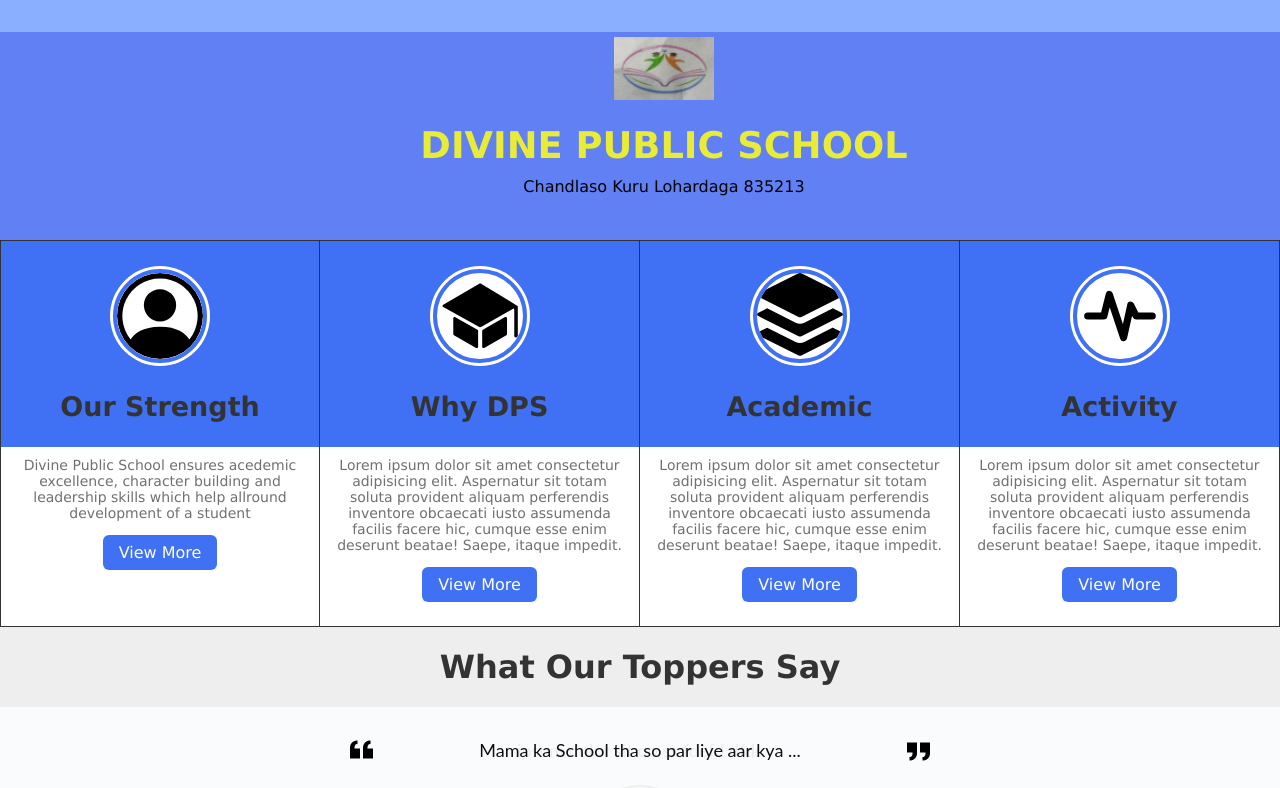
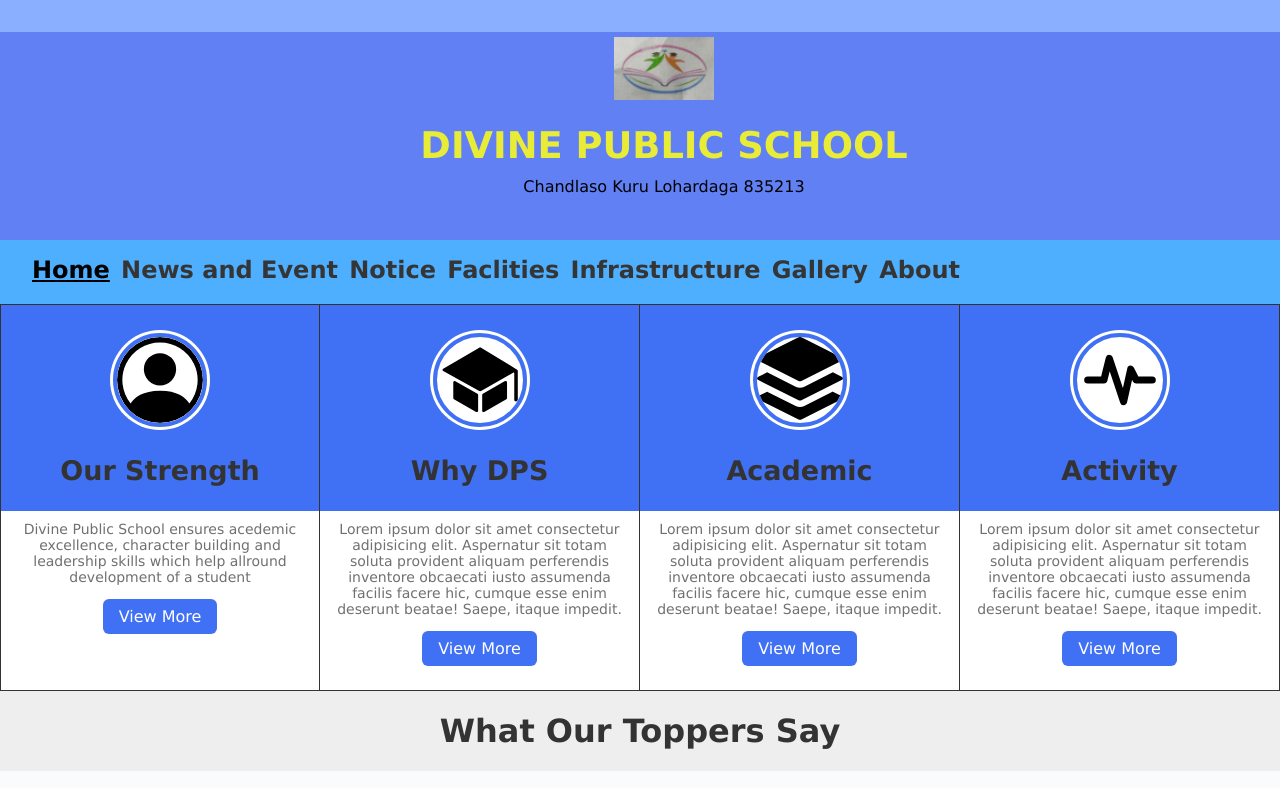
Before and after one commit to Amit709113/testvite, a React (Vite) app: page / in a window 1280 px wide. Shown: the top 788 px of the page. Built offline with nearby package versions, Linux system fonts and the light colour scheme.

Commit message:
adding navigation bar

```diff
--- a/src/App.jsx
+++ b/src/App.jsx
@@ -1,6 +1,8 @@
-import { useState } from 'react'
+import React from 'react';
 import MostImpInfo from './components/MostImpInfo';
 import SchoolHeading from './components/SchoolHeading';
+import Navbar from './components/Navbar';
+// import CarouselSlider from './components/CarouselSlider';
 import VlogList from './components/VlogList.jsx';
 import Topper from './components/Topper';
 import Testimonial from './components/Testimonial';
@@ -14,8 +16,11 @@ import './App.css'
 function App() {
   return (
     <>
+
       <MostImpInfo />
       <SchoolHeading/>
+      <Navbar />
+      {/* <CarouselSlider /> */}
       <VlogList data={artical.articals}/>
       <Topper />
       <Testimonial testimonialData={data} />
--- /dev/null
+++ b/src/components/CarouselSlider.jsx
@@ -0,0 +1,18 @@
+import React from 'react';
+import Carousel from './Carousel';
+import slide from '../data/carouselData.json'
+
+const CarouselSlider=()=>{
+
+    return(
+        <>
+           <div style={{display:'flex',
+                  justifyContent:'center',
+                  alignItems:'center'
+                }}>
+                <Carousel data={slide.slides} />
+            </div>
+        </>
+    )
+}
+export default CarouselSlider;
--- /dev/null
+++ b/src/components/Navbar.jsx
@@ -0,0 +1,50 @@
+import React, { useState } from 'react';
+import './navbar_style.css';
+
+const Navbar = () =>{
+    const [showMediaIcon,setShowMediaIcon]=useState(false);
+
+    return(
+        <>
+        <nav className='main-nav'>
+            <div className='menu-link'>
+                <ul className={showMediaIcon?"menu-link-desktop desktop":"menu-link-desktop mobile"}> {/* menu-link-desktop  */}
+                    <li>
+                        <a href="#" className='active'>Home</a>
+                    </li>
+
+                    <li>
+                        <a href="#">News and Event</a>
+                    </li>
+
+                    <li>
+                        <a href="#">Notice</a>
+                    </li>
+                    <li>
+                        <a href="#">Faclities</a>
+                    </li>
+                    <li>
+                        <a href="#">Infrastructure</a>
+                    </li>
+                    <li>
+                        <a href="#">Gallery</a>
+                    </li>
+                    <li>
+                        <a href="#">About</a>
+                    </li>
+                </ul>
+
+            </div>
+            <div id="hamburger-menu" onClick={()=>{
+                setShowMediaIcon(!showMediaIcon)
+            }}>
+                <i className='fas fa-bars'></i>
+            </div>
+
+
+        </nav>
+
+        </>
+    )
+}
+export default Navbar;
--- /dev/null
+++ b/src/components/navbar_style.css
@@ -0,0 +1,80 @@
+.main-nav{
+    width:100%;
+    height: 4rem;
+    background-color: #4eafff;
+}
+.menu-link{
+    display: grid;
+    grid-template-columns: 3fr 1fr;
+}
+.menu-link-desktop{
+    display:  flex;
+    justify-content: space-between;
+    align-items: center;
+    margin: 0;
+    padding:0;
+}
+.menu-link-desktop li{
+
+    padding:16px 0;
+    font-size: 1.5rem;
+    font-weight: 600;
+    color:black;
+
+
+}
+
+.menu-link-desktop li a{
+    color: #363535;
+    transition: 0.5s ease-in-out;
+}
+.menu-link-desktop li:first-child{
+
+    margin-left:2rem;
+}
+
+.menu-link-desktop li a:hover,
+.menu-link-desktop li a.active{
+    color:black;
+    text-decoration: underline;
+}
+#hamburger-menu{
+    display:none;
+}
+
+@media screen and (max-width:1090px){
+    /* .menu-link-desktop{
+        display: none;
+
+    } */
+    #hamburger-menu{
+        display: block;
+        margin:1rem 2rem;
+        font-size:1.5rem;
+        position: relative;
+        /* top:-445px; */
+        top:-430px;
+        z-index: 99;
+    }
+    .menu-link-desktop{
+        width:75%;
+        display: flex;
+        flex-direction: column;
+        align-items: center;
+        margin: 0;
+        padding:0;
+        background-color: rgb(50, 154, 233);
+        z-index: 50;
+        position: relative;
+        top:4.0rem;
+        left:-2px;
+        transition: 0.4s ease;
+
+    }
+    .menu-link-desktop.mobile{
+        left:-700px;
+    }
+    .menu-link-desktop.desktop{
+        left:0;
+    }
+}
```
Also changed, not shown: src/components/Carousel.css (added, +64 -0 lines), src/components/Carousel.jsx (added, +47 -0 lines).
